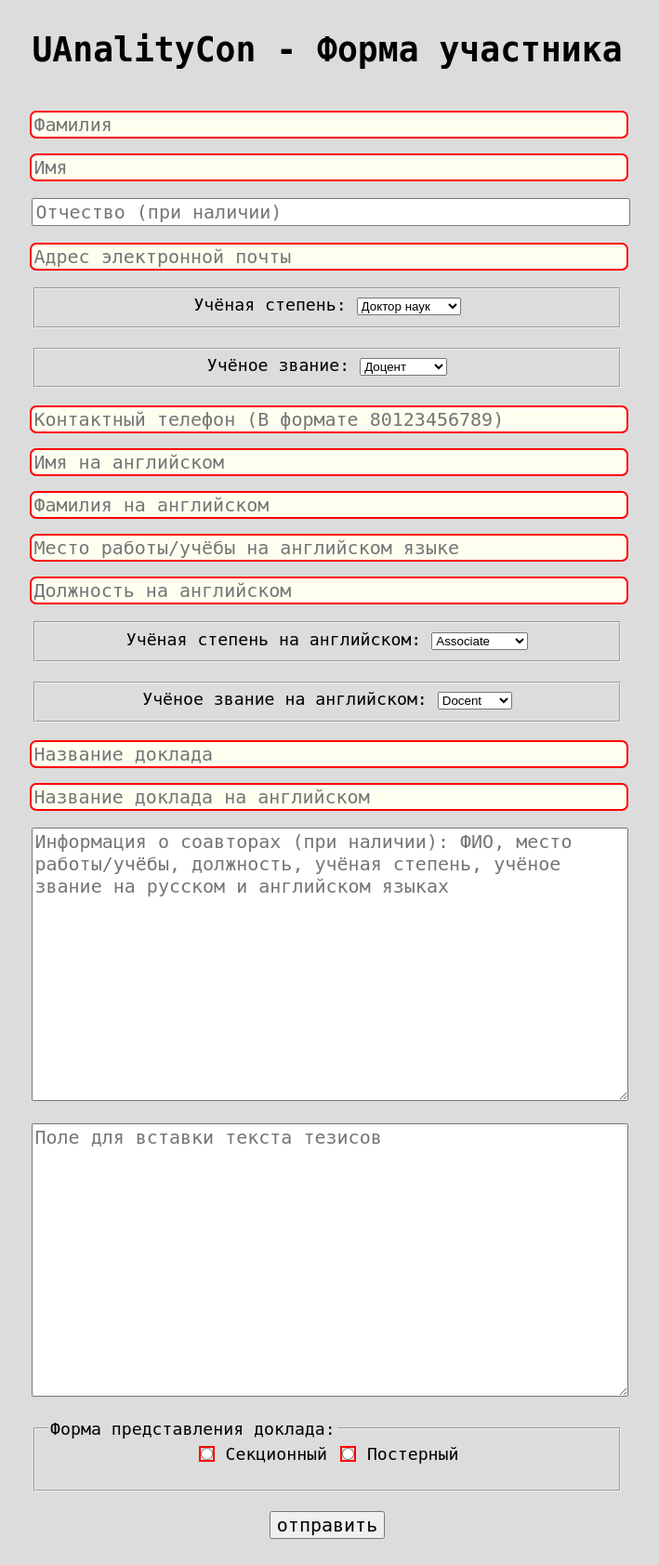
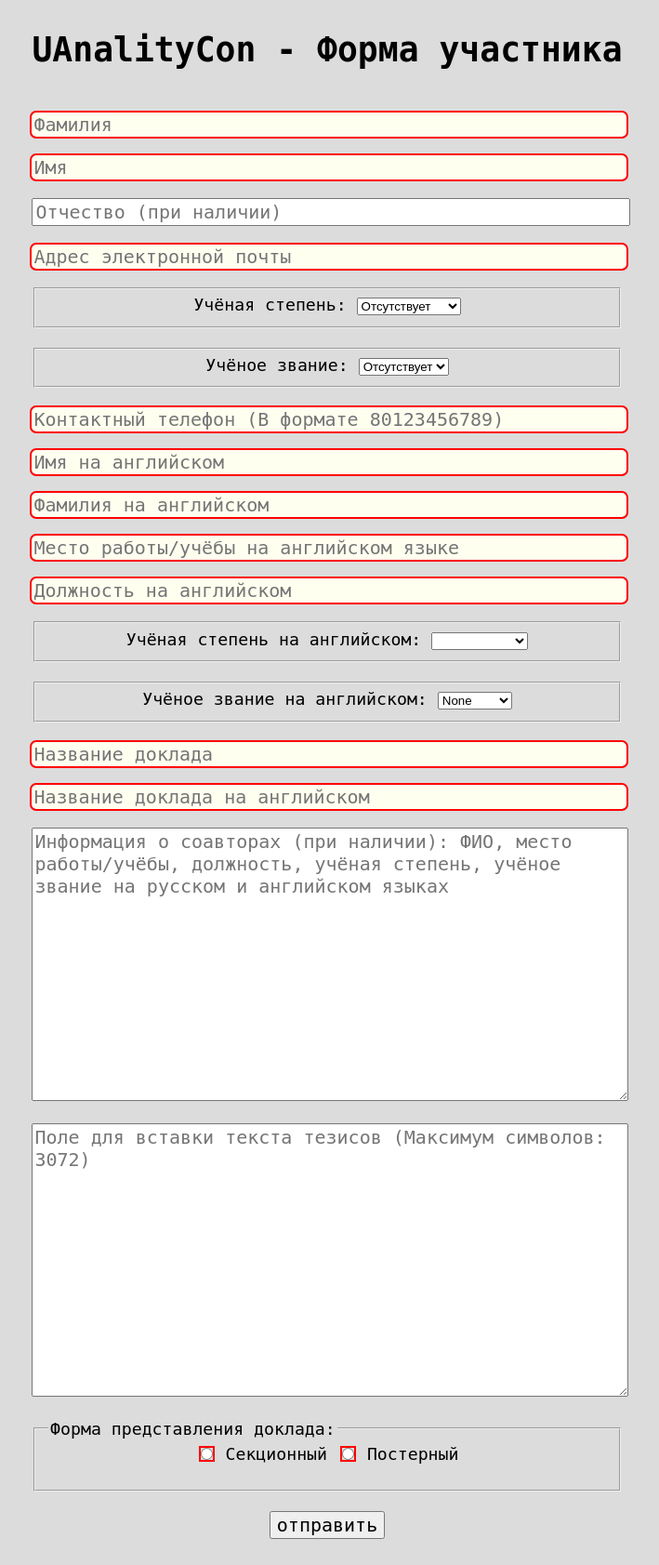
Before and after one commit to lalathealter/UAnalityCon_Form_project_spring2023, a Flask app: page / in a window 1280 px wide. Shown: the whole page at 93% size, without its empty margins (288-997 px from the left). Run offline with Flask 3, Linux system fonts and the light colour scheme.

Commit message:
modified the form fields a little bit

```diff
--- a/templates/form.html
+++ b/templates/form.html
@@ -40,10 +40,9 @@
                     required
                     name="acad_degree_russian"
                     id="acad_degree_russian">
+                    <option value="Отсутствует">Отсутствует</option>
                     <option value="Доктор наук">Доктор наук</option>
                     <option value="Кандидат наук">Кандидат наук</option>
-                    <option value="Магистр">Магистр</option>
-                    <option value="Бакалавр">Бакалавр</option>
                 </select>
             </fieldset>
             <br>
@@ -54,6 +53,7 @@
                     required
                     name="acad_rank_russian"
                     id="acad_rank_russian">
+                    <option value="Отсутствует">Отсутствует</option>
                     <option value="Доцент">Доцент</option>
                     <option value="Профессор">Профессор</option>
                 </select>
@@ -105,9 +105,7 @@
                     required
                     name="acad_degree_english"
                     id="acad_degree_english">
-                    <option value="Associate">Associate</option>
-                    <option value="Bachelor">Bachelor</option>
-                    <option value="Master">Master</option>
+                    <option value="None"><None/option>
                     <option value="Doctorate">Doctorate</option>
                     <option value="Professorship">Professorship</option>
                 </select>
@@ -119,6 +117,7 @@
                     required
                     name="acad_rank_english"
                     id="acad_rank_english">
+                    <option value="None">None</option>
                     <option value="Docent">Docent</option>
                     <option value="Professor">Professor</option>
                 </select>
@@ -152,9 +151,10 @@
                 required
                 name="report_thesis"
                 id="report_thesis"
-                placeholder="Поле для вставки текста тезисов"
+                placeholder="Поле для вставки текста тезисов (Максимум символов: 3072)"
                 cols="50"
                 rows="12"
+                maxlength="3072"
                 ></textarea>
             <br>
 
```
